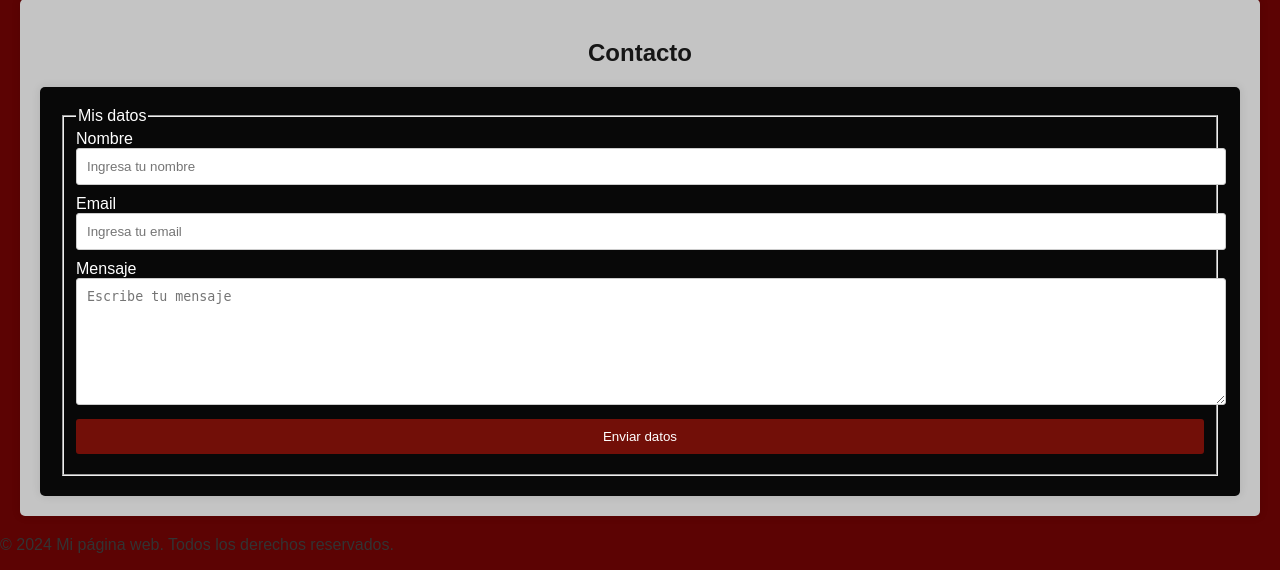
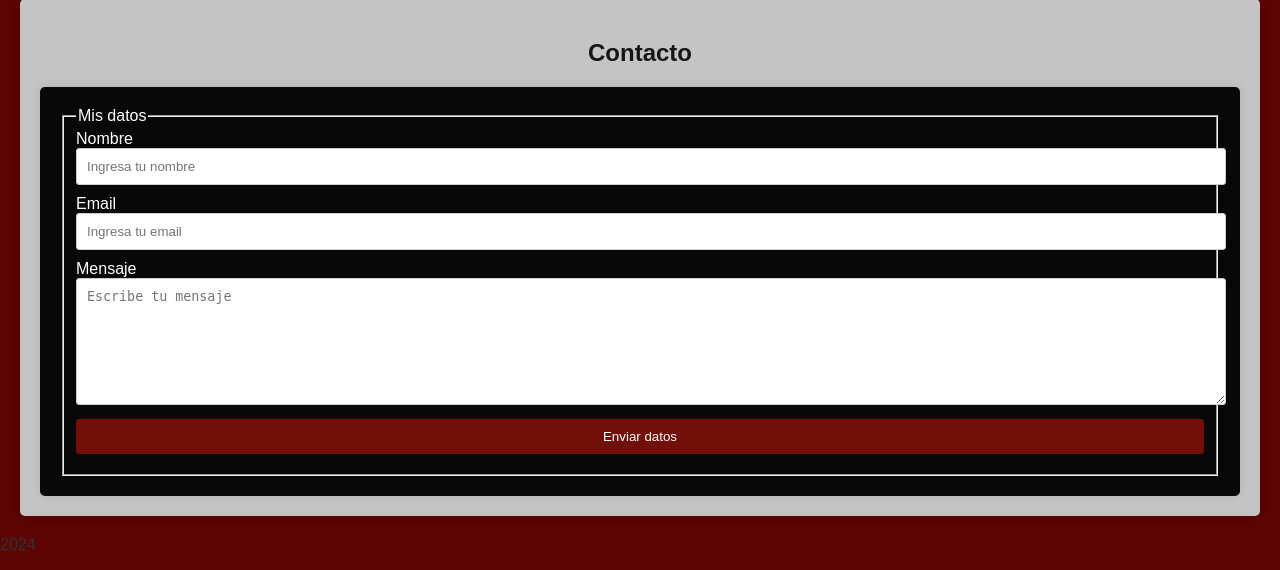
Before and after one commit to JorgeAReyesReyes/aplicaciones-web_Reyes, a Django app: page / in a window 1280 px wide. Shown: the part 1372-1942 px from the top of the page. Run offline with Django 4.2, Linux system fonts and the light colour scheme; the visitor is signed in with stand-in values (Sample User, id 1); parts of the project's set-up code (start-up, migrations or seed data) failed here and were passed over; some web fonts are replaced.

Commit message:
Update index.html

```diff
--- a/mi_proyecto/toy/templates/index.html
+++ b/mi_proyecto/toy/templates/index.html
@@ -102,7 +102,7 @@
     </section>
 
     <footer class="footer">
-        <p>© 2024 Mi página web. Todos los derechos reservados.</p>
+        <p> 2024 </p>
     </footer>
 
 </body>
```
